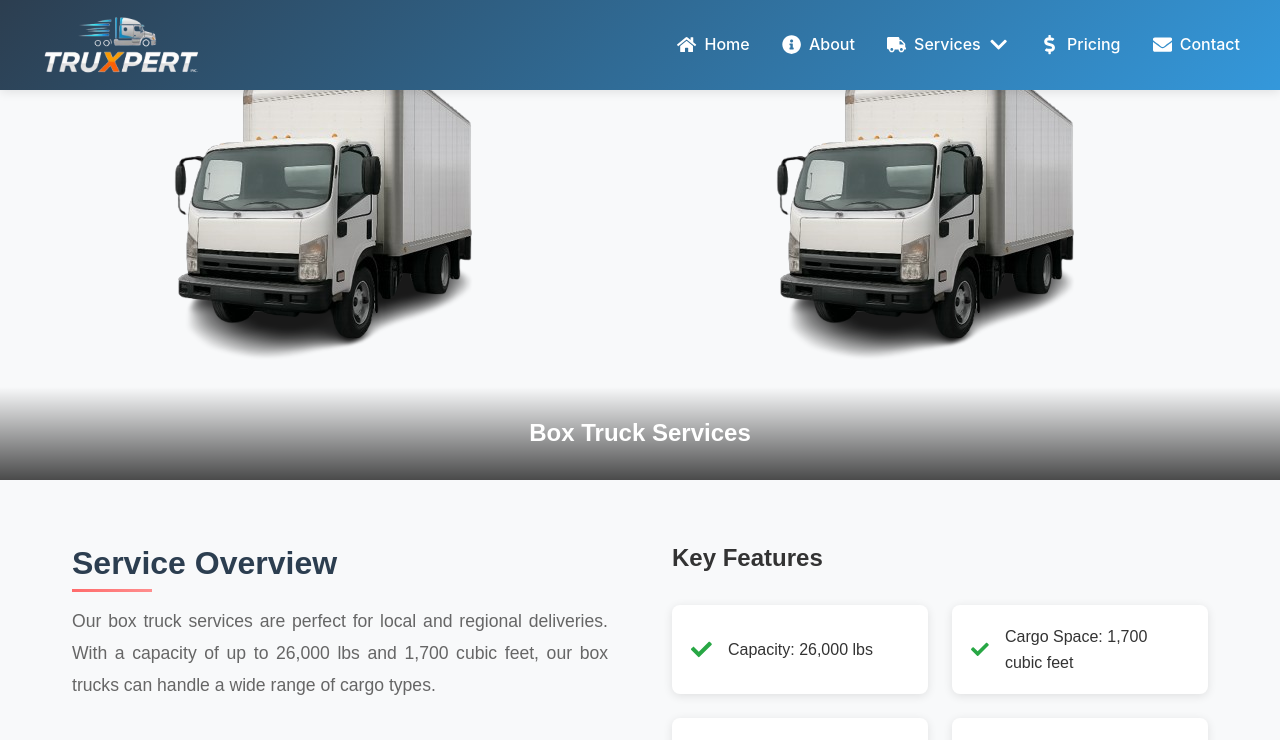
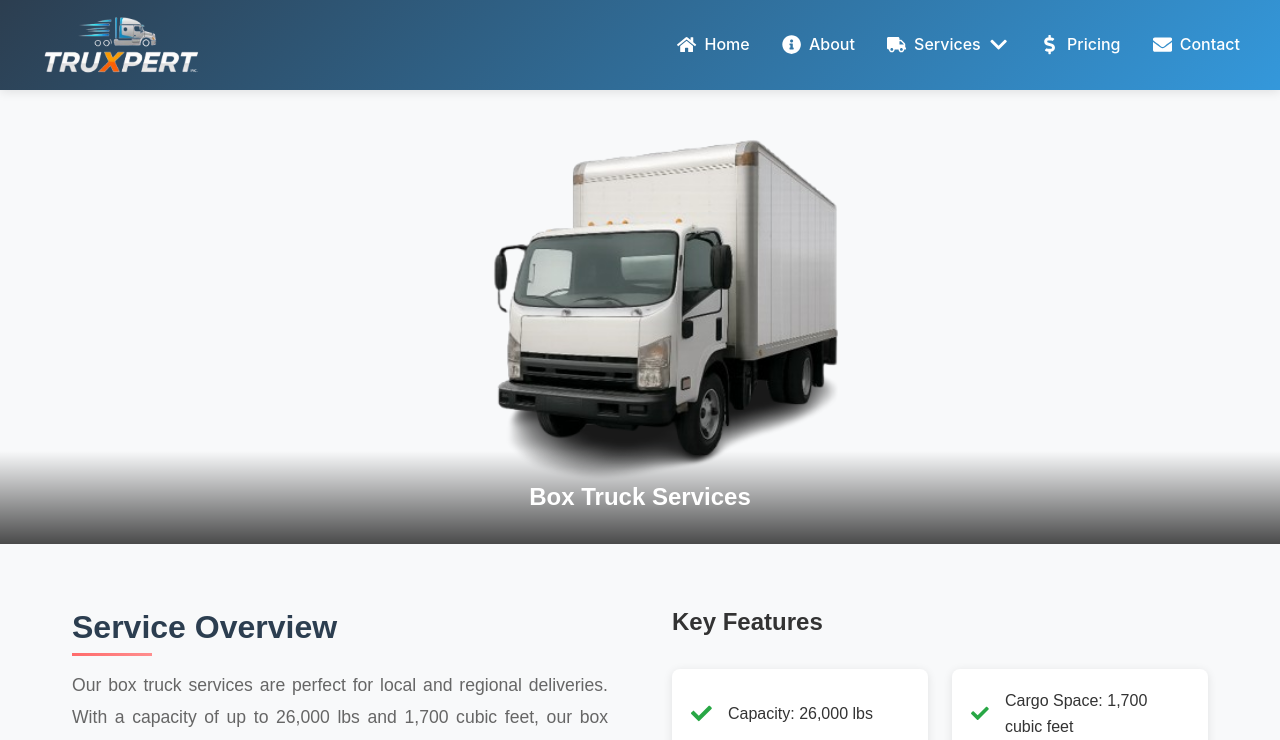
Before and after one commit to Rehan-Ilyas/truck-dispatch, a React (Vite) app: page /services/box-truck in a window 1280 px wide. Shown: the top 740 px of the page. Built offline with nearby package versions, Linux system fonts and the light colour scheme.

Commit message:
Update App.jsx, ServiceDetail.jsx, and Services.jsx with latest changes

```diff
--- a/src/components/ServiceDetail.jsx
+++ b/src/components/ServiceDetail.jsx
@@ -243,7 +243,16 @@ const ServiceDetail = () => {
 
   return (
     <DetailSection>
-      <HeroImage style={{ backgroundImage: `url(${service.image})` }}>
+    <HeroImage
+  style={{
+    marginTop: '5%',
+    backgroundRepeat: 'no-repeat',
+    backgroundSize: 'contain',
+    backgroundPosition: 'center',
+    backgroundImage: `url(${service.image})`
+  }}
+>
+
         <HeroContent>
           <motion.h1
             initial={{ opacity: 0, y: 20 }}
```
